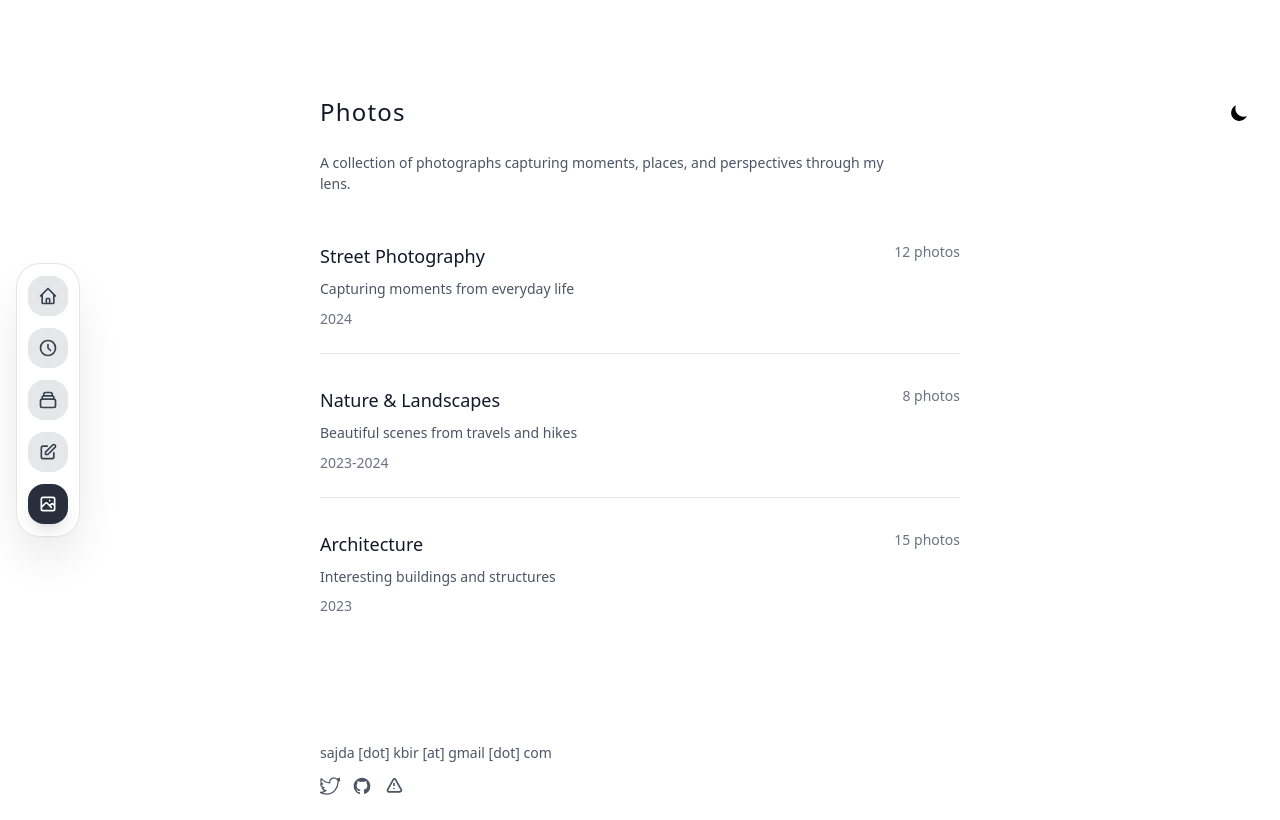
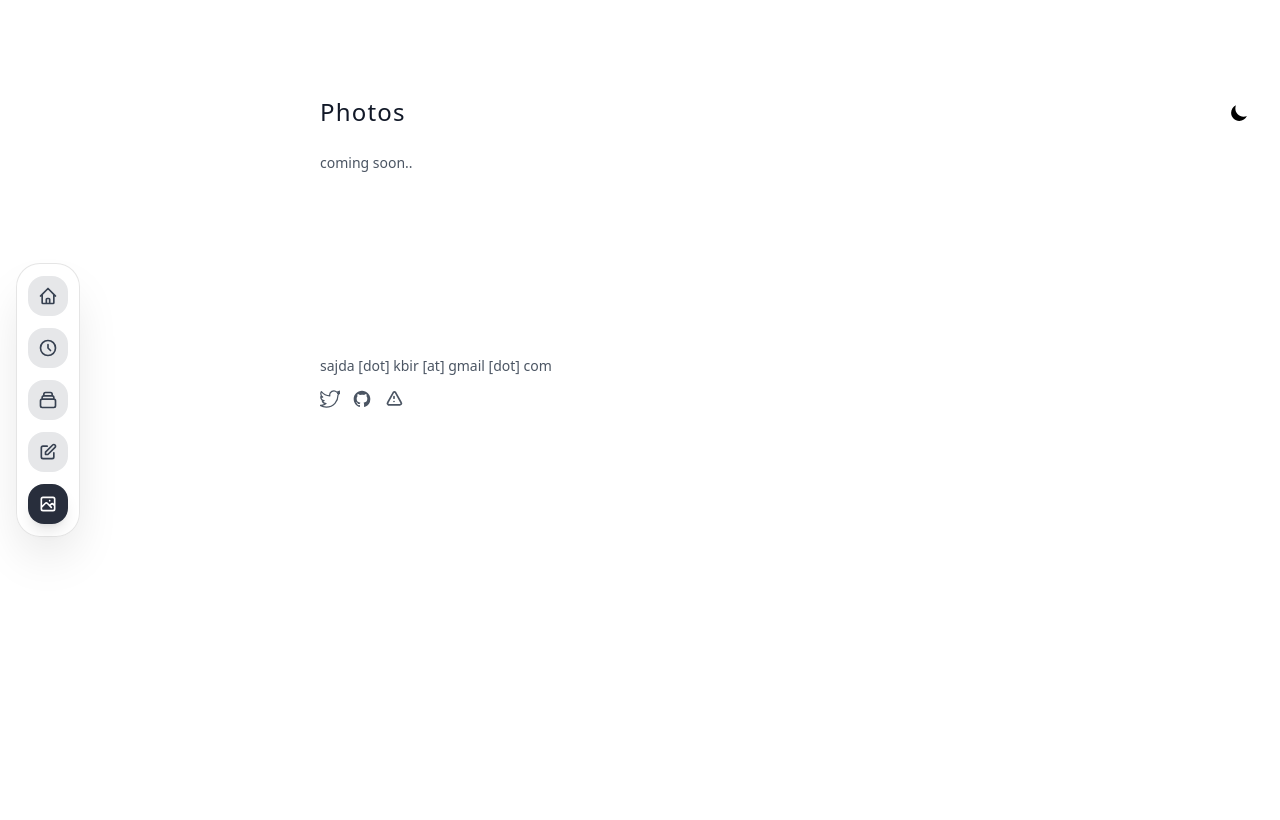
Before and after one commit to sajdakabir/saju, a Next.js app: page /photos in a window 1280 px wide. Built offline with nearby package versions, Linux system fonts and the light colour scheme.

Commit message:
style: minor changes

```diff
--- a/src/app/notes/page.tsx
+++ b/src/app/notes/page.tsx
@@ -65,8 +65,8 @@ export default function Notes() {
   };
 
   const notes = [
-    { date: '23-01-2025', title: 'distributed living' },
-    { date: '09-10-2023', title: 'my productivity set up' },
+    { date: '21-10-2025', title: 'coming soon...' },
+    // { date: '09-10-2023', title: 'my productivity set up' },
   ];
 
   return (
@@ -93,12 +93,12 @@ export default function Notes() {
           <h2 className="text-lg font-medium mb-6 text-gray-900 dark:text-gray-100">latest</h2>
           <div className="space-y-3">
             <div className="flex items-center space-x-4">
-              <span className="text-sm text-gray-500 dark:text-gray-400 w-20">23-01-2025</span>
+              <span className="text-sm text-gray-500 dark:text-gray-400 w-20">21-10-2025</span>
               <Link
                 href="/notes/distributed-living"
                 className="text-[15px] text-gray-900 dark:text-gray-100 hover:underline"
               >
-                distributed living
+              coming soon...
               </Link>
             </div>
           </div>
--- a/src/app/photos/page.tsx
+++ b/src/app/photos/page.tsx
@@ -66,23 +66,23 @@ export default function Photos() {
 
   const photoCollections = [
     {
-      title: 'Street Photography',
-      description: 'Capturing moments from everyday life',
-      count: 12,
-      date: '2024'
+      title: '',
+      description: '',
+      count: '',
+      date: ''
     },
-    {
-      title: 'Nature & Landscapes',
-      description: 'Beautiful scenes from travels and hikes',
-      count: 8,
-      date: '2023-2024'
-    },
-    {
-      title: 'Architecture',
-      description: 'Interesting buildings and structures',
-      count: 15,
-      date: '2023'
-    },
+    // {
+    //   title: 'Nature & Landscapes',
+    //   description: 'Beautiful scenes from travels and hikes',
+    //   count: 8,
+    //   date: '2023-2024'
+    // },
+    // {
+    //   title: 'Architecture',
+    //   description: 'Interesting buildings and structures',
+    //   count: 15,
+    //   date: '2023'
+    // },
   ];
 
   return (
@@ -108,7 +108,9 @@ export default function Photos() {
           <div className="mb-12">
           <h1 className="text-2xl font-medium mb-6 tracking-wider text-gray-900 dark:text-gray-100">Photos</h1>
           <p className="text-[14px] text-gray-600 dark:text-gray-400 mb-8 max-w-xl">
-            A collection of photographs capturing moments, places, and perspectives through my lens.
+            {/* A collection of photographs capturing moments, places, and perspectives through my lens. */}
+
+            coming soon..
           </p>
         </div>
 
@@ -119,9 +121,9 @@ export default function Photos() {
                 <h3 className="text-lg font-medium text-gray-900 dark:text-gray-100">
                   {collection.title}
                 </h3>
-                <span className="text-sm text-gray-500 dark:text-gray-400">
+                {/* <span className="text-sm text-gray-500 dark:text-gray-400">
                   {collection.count} photos
-                </span>
+                </span> */}
               </div>
               <p className="text-[14px] text-gray-600 dark:text-gray-400 mb-2 leading-relaxed">
                 {collection.description}
--- a/src/app/projects/page.tsx
+++ b/src/app/projects/page.tsx
@@ -66,17 +66,17 @@ export default function Projects() {
 
   const projects = [
     {
-      name: 'Portfolio Website',
-      description: 'Personal portfolio built with Next.js and Tailwind CSS',
-      tech: 'Next.js, TypeScript, Tailwind CSS',
-      link: 'https://github.com/sajdakabir/portfolio'
+      name: '',
+      description: '',
+      tech: '',
+      link: ''
     },
-    {
-      name: 'Backend Architecture',
-      description: 'Scalable backend systems and API development',
-      tech: 'Node.js, Express, PostgreSQL',
-      link: '#'
-    },
+    // {
+    //   name: 'Backend Architecture',
+    //   description: 'Scalable backend systems and API development',
+    //   tech: 'Node.js, Express, PostgreSQL',
+    //   link: '#'
+    // },
   ];
 
   return (
@@ -102,7 +102,8 @@ export default function Projects() {
           <div className="mb-12">
           <h1 className="text-2xl font-medium mb-6 tracking-wider text-gray-900 dark:text-gray-100">Projects</h1>
           <p className="text-[14px] text-gray-600 dark:text-gray-400 mb-8 max-w-xl">
-            A collection of projects I've worked on, from backend architecture to full-stack applications.
+            {/* A collection of projects I've worked on, from backend architecture to full-stack applications. */}
+            coming soon...
           </p>
         </div>
 
```
